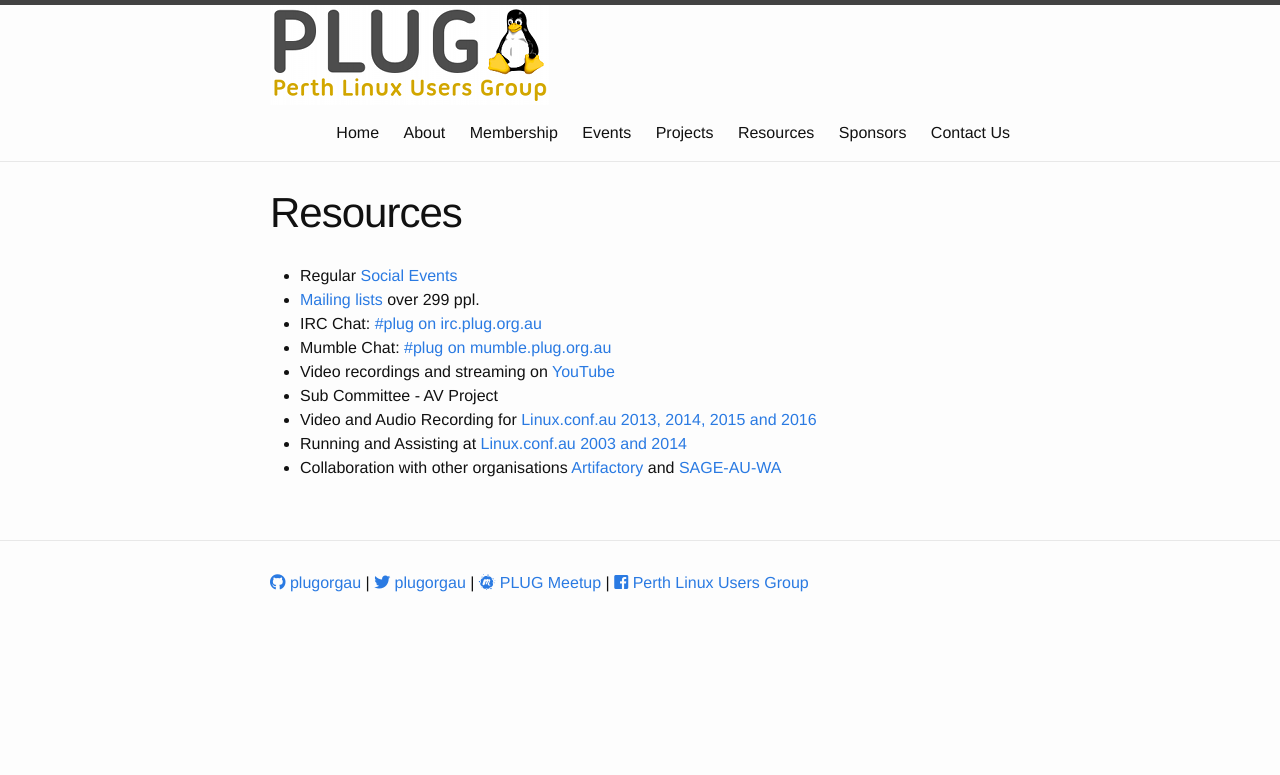
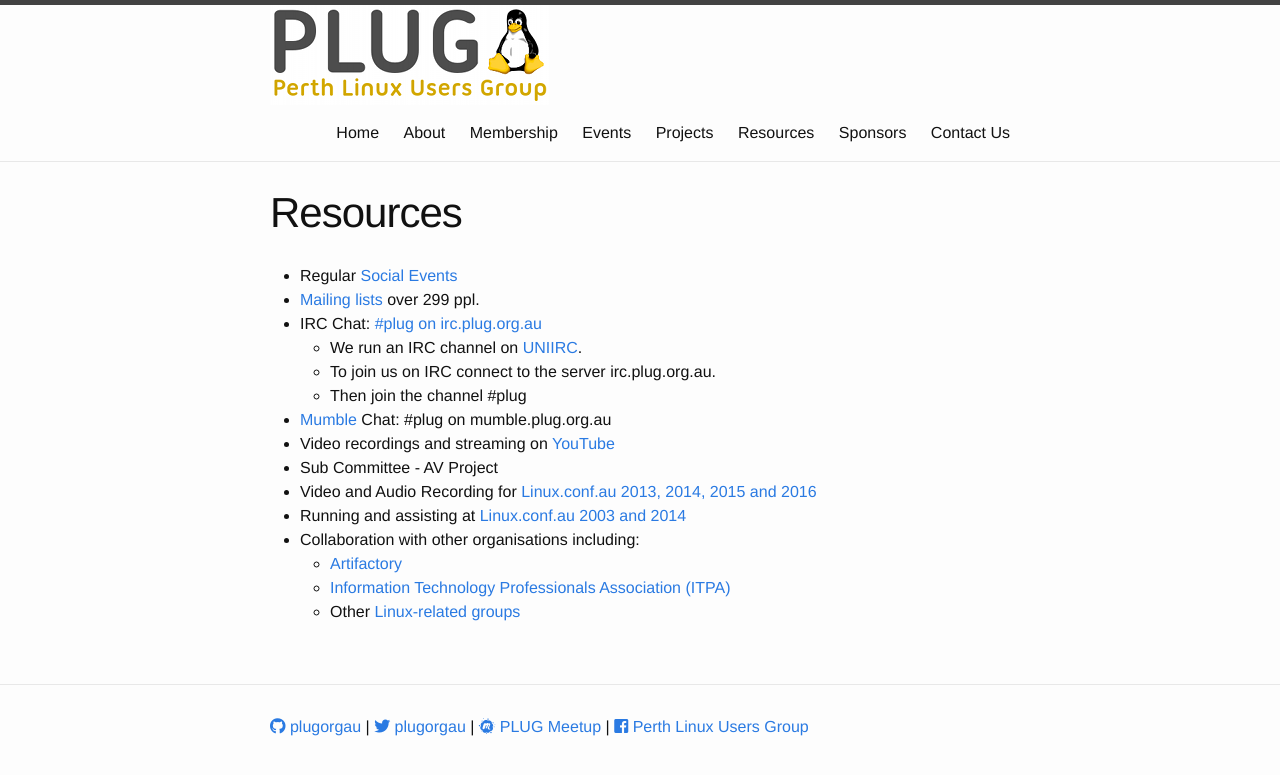
Before and after one commit to plugorgau/plugorgau.github.io, a Jekyll site: the page built from pages/resources/resources.md, in a window 1280 px wide. Shown: the top 775 px of the page. Built offline with Jekyll 4.4.1, drawn with Linux system fonts in a browser that asks for light colours; nearby versions of some CDN libraries.

Commit message:
Links: ITPA, mumble, other linux-related groups

```diff
--- a/pages/resources/resources.md
+++ b/pages/resources/resources.md
@@ -7,9 +7,15 @@ permalink: /resources/
 * Regular [Social Events](http://plug.org.au/events/)
 * [Mailing lists](http://lists.plug.org.au/mailman/listinfo/plug) over 299 ppl.
 * IRC Chat: [#plug on irc.plug.org.au]({{ site.baseurl }}/resources/irc)
-* Mumble Chat: [#plug on mumble.plug.org.au]({{ site.baseurl }}/resources/irc)
+  * We run an IRC channel on [UNIIRC](https://www.uniirc.com/).
+  * To join us on IRC connect to the server irc.plug.org.au.
+  * Then join the channel #plug
+* [Mumble](https://www.mumble.info/) Chat: #plug on mumble.plug.org.au
 * Video recordings and streaming on [YouTube](https://www.youtube.com/user/PerthLinuxUsersGroup)
 * Sub Committee - AV Project
 * Video and Audio Recording for [Linux.conf.au 2013, 2014, 2015 and 2016](http://linux.org.au/lca)
-* Running and Assisting at [Linux.conf.au 2003 and 2014](http://linux.org.au/lca)
-* Collaboration with other organisations [Artifactory](http://artifactory.org.au/) and [SAGE-AU-WA](https://www.meetup.com/SAGE-AU-WA/)
+* Running and assisting at [Linux.conf.au 2003 and 2014](http://linux.org.au/lca)
+* Collaboration with other organisations including:
+  * [Artifactory](http://artifactory.org.au/)
+  * [Information Technology Professionals Association (ITPA)](https://www.meetup.com/SAGE-AU-WA/)
+  * Other [Linux-related groups]({{ site.baseurl }}/about/related-groups/)
```
